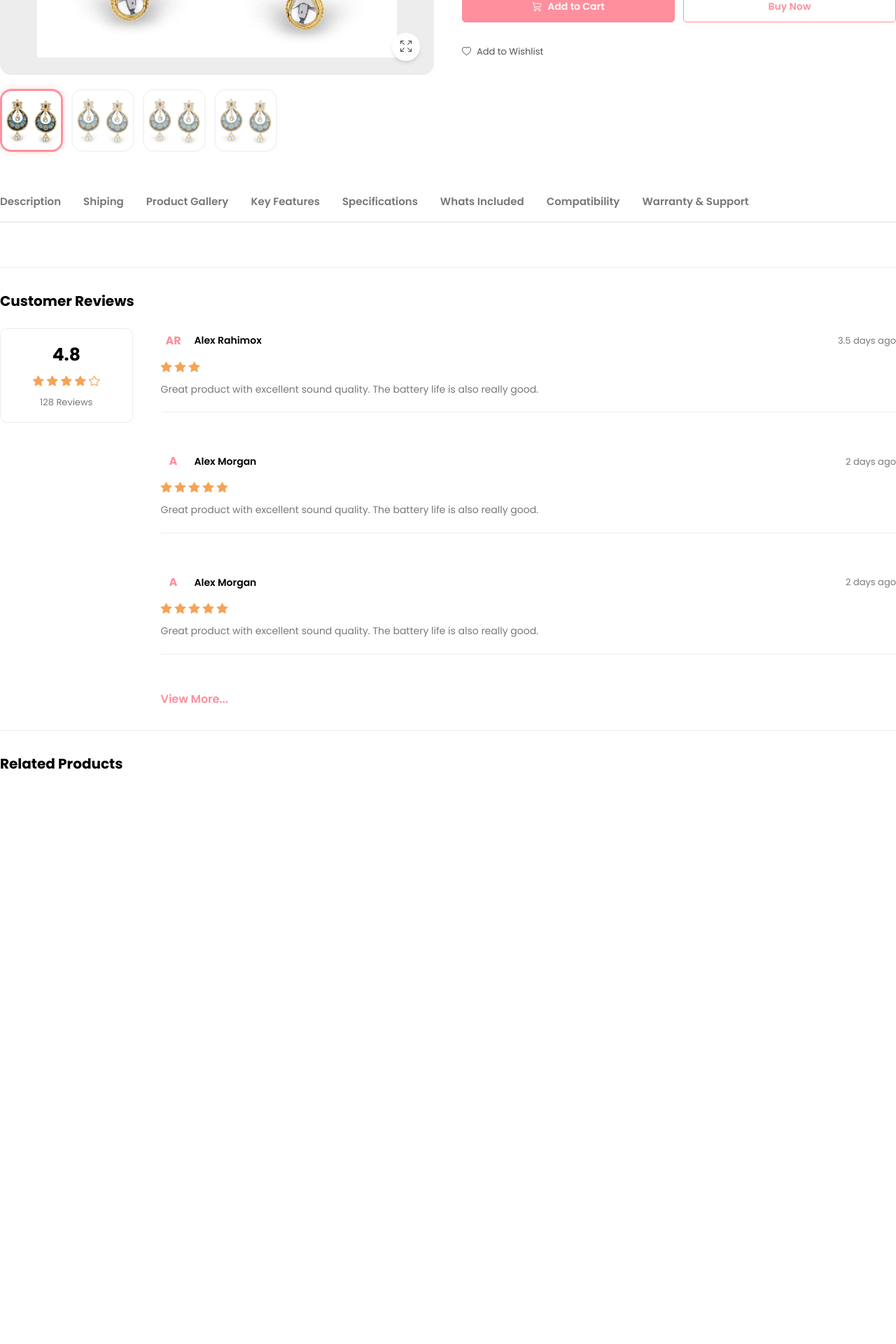
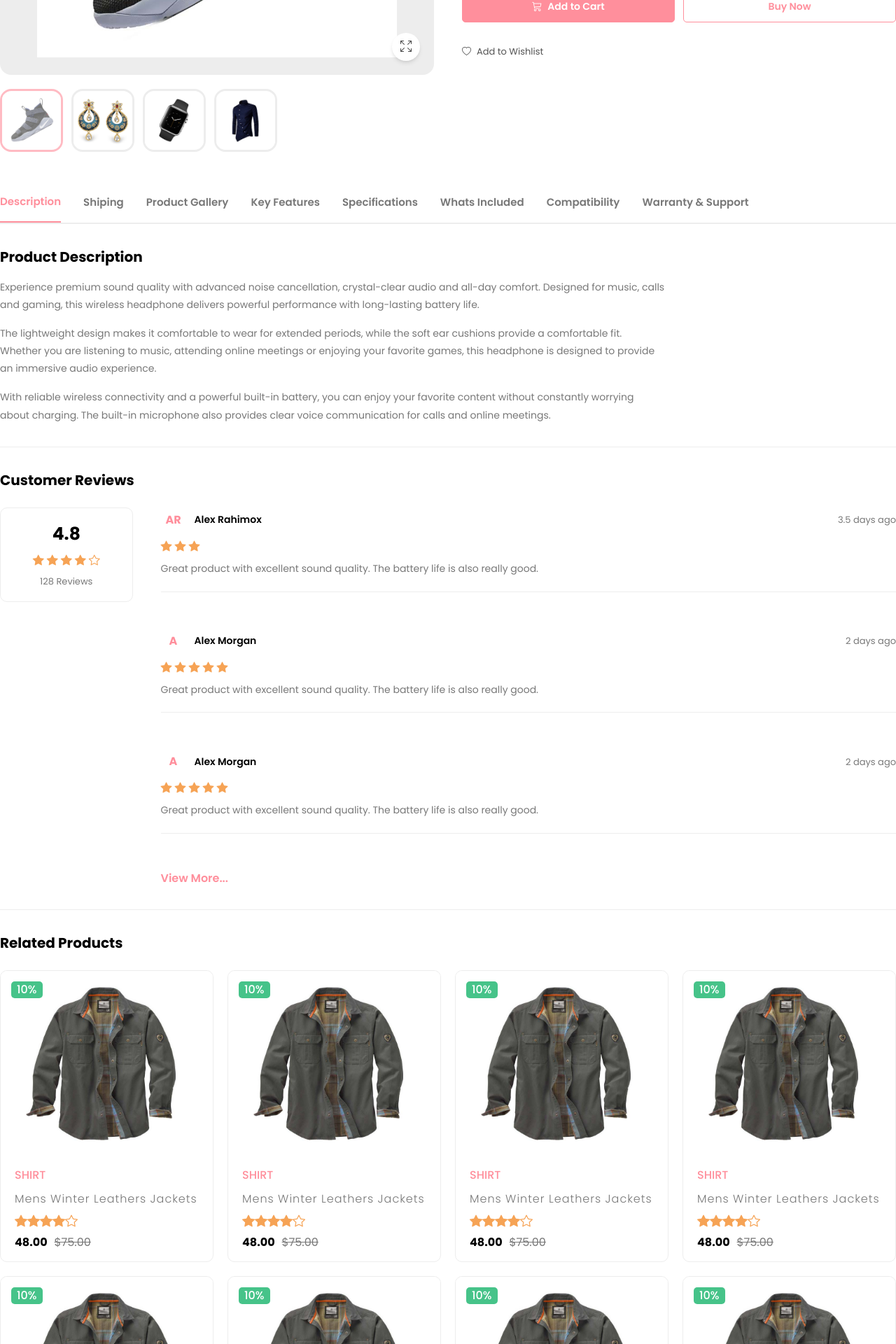
Before and after one commit to Hujects/E-commerce-Platform, a React (Vite) app in the folder e-mart/: page /product in a window 1280 px wide. Shown: the part 660-2580 px from the top of the page at 70% size. Before the commit the page ends 1810 px from the top, so only its background shows below. Built offline with nearby package versions, Linux system fonts and the light colour scheme.

Commit message:
Single product Page done without Resposive

```diff
--- a/e-mart/src/pages/Product/Product.jsx
+++ b/e-mart/src/pages/Product/Product.jsx
@@ -1,4 +1,4 @@
-import { useState } from "react";
+import { useState, useEffect } from "react";
 import Header from "../../components/header/Header";
 import Description from "./ProductDetails/Description";
 import Shiping from "./ProductDetails/ShipingAndReturn";
@@ -8,9 +8,15 @@ import Specifications from "./ProductDetails/Specifications";
 import WhatsIncluded from "./ProductDetails/WhatsIncluded";
 import Compatibility from "./ProductDetails/Compatibility";
 import WarrantyAndSupport from "./ProductDetails/WarrantyAndSupport";
+import MainProductCard from "../../components/UIKIT/MainProductCard";
+
+let imgs = ["sports-3.jpg", "/jewellery-1.jpg", "watch-2.jpg", "shirt-1.jpg"];
 
 export default function Product() {
-  let [productDetailMenu, setproductDetailMenu] = useState("description");
+  let [productDetailMenu, setproductDetailMenu] = useState("Description");
+  let [ProductQuantity, setProductQuantity] = useState(1);
+  let [imgPreview, setImgPreview] = useState(false);
+  let [CurrentPreview, setCurrentPreview] = useState(imgs[0]);
   let ProductDetailsMenus = [
     "Description",
     "Shiping",
@@ -21,9 +27,90 @@ export default function Product() {
     "Compatibility",
     "Warranty & Support",
   ];
+  useEffect(() => {
+    const handleEscape = (event) => {
+      if (event.key === "Escape") {
+        setImgPreview(false);
+      }
+      const CurrentPreviwimg = imgs.indexOf(CurrentPreview);
+
+      if (event.key === "ArrowLeft") {
+        if (CurrentPreviwimg > 0) {
+          setCurrentPreview(imgs[CurrentPreviwimg - 1]);
+        }
+      }
+      if (event.key === "ArrowRight") {
+        if (imgs.length - 1 > CurrentPreviwimg) {
+          setCurrentPreview(imgs[CurrentPreviwimg + 1]);
+        }
+      }
+    };
+
+    window.addEventListener("keydown", handleEscape);
+
+    return () => {
+      window.removeEventListener("keydown", handleEscape);
+    };
+  }, [CurrentPreview]);
   return (
     <section className="w-full flex flex-col items-center relative">
-      {/* <div className="z-10 absolute w-full h-screen bg-[var(--cultured)]"></div> */}
+      {imgPreview && (
+        <div
+          className="fixed inset-0 z-50 w-full h-screen bg-[rgba(0,0,0,0.85)] flex items-center justify-center"
+          onClick={() => setImgPreview(false)}
+        >
+          {/* Close Button */}
+          <button
+            onClick={() => setImgPreview(false)}
+            className="absolute top-5 right-5 w-[45px] h-[45px] flex items-center justify-center rounded-full bg-[var(--white)] text-[var(--onyx)] hover:text-[var(--primary)] hover:shadow-lg transition-all duration-[var(--transition-timing)] cursor-pointer z-10"
+          >
+            <i className="bi bi-x-lg"></i>
+          </button>
+          <div className="w-1/2 flex flex-col gap-5">
+            {/* Main Product Image */}
+            <div className="relative w-full h-[500px] flex items-center justify-center rounded-2xl overflow-hidden bg-[var(--cultured)]">
+              {/* Discount Badge */}
+              <span className="z-10 absolute top-5 left-5 z-20 px-3 py-1.5 rounded-[var(--border-radius-small)] bg-[var(--primary)] text-[var(--white)] text-[length:var(--fs-8)] font-[var(--weight-600)] tracking-wide">
+                -20%
+              </span>
+
+              {/* Product Image */}
+              <img
+                className="w-[90%] h-[90%] object-contain"
+                src={CurrentPreview}
+                alt="Anon Wireless Headphones"
+              />
+
+              {/* Expand Button */}
+              <button
+                onClick={() => {
+                  setImgPreview(true);
+                }}
+                className="absolute bottom-5 right-5 w-[40px] h-[40px] flex items-center justify-center rounded-full bg-[var(--white)] shadow-md text-[var(--onyx)] hover:text-[var(--primary)] hover:shadow-lg transition-all duration-[var(--transition-timing)] cursor-pointer"
+              >
+                <i className="bi bi-arrows-fullscreen"></i>
+              </button>
+            </div>
+
+            {/* Thumbnails */}
+            <div className="flex gap-3">
+              {imgs.map((img) => {
+                return (
+                  <img
+                    onClick={(e) => {
+                      e.stopPropagation();
+                      setCurrentPreview(img);
+                    }}
+                    className={`w-[90px] h-[90px] object-contain rounded-2xl ${CurrentPreview == img ? "border-[3px] border-[var(--primary)] opacity-60" : "border-3 border-[var(--cultured)] hover:opacity-100 hover:border-[var(--primary)] hover:shadow-[0_0_8px_rgba(255,143,156,0.3)] transition-all duration-[var(--transition-timing)] "} cursor-pointer`}
+                    src={img}
+                    alt="Product"
+                  />
+                );
+              })}
+            </div>
+          </div>
+        </div>
+      )}
       {/* Header */}
       <Header />
       <main className="w-full max-w-[var(--max-width)] py-5">
@@ -65,52 +152,42 @@ export default function Product() {
             {/* Main Product Image */}
             <div className="relative w-full h-[500px] flex items-center justify-center rounded-2xl overflow-hidden bg-[var(--cultured)]">
               {/* Discount Badge */}
-              <span className="absolute top-5 left-5 z-20 px-3 py-1.5 rounded-[var(--border-radius-small)] bg-[var(--primary)] text-[var(--white)] text-[length:var(--fs-8)] font-[var(--weight-600)] tracking-wide">
+              <span className="z-10 absolute top-5 left-5 z-20 px-3 py-1.5 rounded-[var(--border-radius-small)] bg-[var(--primary)] text-[var(--white)] text-[length:var(--fs-8)] font-[var(--weight-600)] tracking-wide">
                 -20%
               </span>
 
               {/* Product Image */}
               <img
                 className="w-[90%] h-[90%] object-contain"
-                src="/jewellery-1.jpg"
+                src={CurrentPreview}
                 alt="Anon Wireless Headphones"
               />
 
               {/* Expand Button */}
-              <button className="absolute bottom-5 right-5 w-[40px] h-[40px] flex items-center justify-center rounded-full bg-[var(--white)] shadow-md text-[var(--onyx)] hover:text-[var(--primary)] hover:shadow-lg transition-all duration-[var(--transition-timing)] cursor-pointer">
+              <button
+                onClick={() => {
+                  setImgPreview(true);
+                }}
+                className="absolute bottom-5 right-5 w-[40px] h-[40px] flex items-center justify-center rounded-full bg-[var(--white)] shadow-md text-[var(--onyx)] hover:text-[var(--primary)] hover:shadow-lg transition-all duration-[var(--transition-timing)] cursor-pointer"
+              >
                 <i className="bi bi-arrows-fullscreen"></i>
               </button>
             </div>
 
             {/* Thumbnails */}
             <div className="flex gap-3">
-              {/* Active Thumbnail */}
-              <img
-                className="w-[90px] h-[90px] object-contain rounded-2xl border-[3px] border-[var(--primary)] shadow-[0_0_10px_rgba(255,143,156,0.35)] cursor-pointer"
-                src="/jewellery-1.jpg"
-                alt="Product"
-              />
-
-              {/* Inactive Thumbnail */}
-              <img
-                className="w-[90px] h-[90px] object-contain rounded-2xl border-2 border-[var(--cultured)] opacity-60 hover:opacity-100 hover:border-[var(--primary)] hover:shadow-[0_0_8px_rgba(255,143,156,0.3)] transition-all duration-[var(--transition-timing)] cursor-pointer"
-                src="/jewellery-1.jpg"
-                alt="Product"
-              />
-
-              {/* Inactive Thumbnail */}
-              <img
-                className="w-[90px] h-[90px] object-contain rounded-2xl border-2 border-[var(--cultured)] opacity-60 hover:opacity-100 hover:border-[var(--primary)] hover:shadow-[0_0_8px_rgba(255,143,156,0.3)] transition-all duration-[var(--transition-timing)] cursor-pointer"
-                src="/jewellery-1.jpg"
-                alt="Product"
-              />
-
-              {/* Inactive Thumbnail */}
-              <img
-                className="w-[90px] h-[90px] object-contain rounded-2xl border-2 border-[var(--cultured)] opacity-60 hover:opacity-100 hover:border-[var(--primary)] hover:shadow-[0_0_8px_rgba(255,143,156,0.3)] transition-all duration-[var(--transition-timing)] cursor-pointer"
-                src="/jewellery-1.jpg"
-                alt="Product"
-              />
+              {imgs.map((img) => {
+                return (
+                  <img
+                    onClick={() => {
+                      setCurrentPreview(img);
+                    }}
+                    className={`w-[90px] h-[90px] object-contain rounded-2xl ${CurrentPreview == img ? "border-[3px] border-[var(--primary)] opacity-60" : "border-3 border-[var(--cultured)] hover:opacity-100 hover:border-[var(--primary)] hover:shadow-[0_0_8px_rgba(255,143,156,0.3)] transition-all duration-[var(--transition-timing)] "} cursor-pointer`}
+                    src={img}
+                    alt="Product"
+                  />
+                );
+              })}
             </div>
           </div>
 
@@ -198,17 +275,23 @@ export default function Product() {
               <div className="flex items-center border border-[var(--cultured)] rounded-[var(--border-radius-small)] overflow-hidden">
                 <button
                   type="button"
-                  className="w-[35px] h-[35px] flex items-center justify-center text-[var(--davys-gray)] hover:bg-[var(--cultured)] hover:text-[var(--primary)] transition-all duration-[var(--transition-timing)] cursor-pointer"
+                  onClick={() =>
+                    ProductQuantity > 1
+                      ? setProductQuantity(ProductQuantity - 1)
+                      : null
+                  }
+                  className={`w-[35px] h-[35px] flex items-center justify-center text-[var(--davys-gray)] hover:bg-[var(--cultured)] hover:text-[var(--primary)] transition-all duration-[var(--transition-timing)] ${ProductQuantity == 1 ? "cursor-not-allowed" : "cursor-pointer"}`}
                 >
                   <i className="bi bi-dash"></i>
                 </button>
 
                 <span className="w-[40px] h-[35px] flex items-center justify-center border-x border-[var(--cultured)] text-[length:var(--fs-7)] text-[var(--onyx)] font-[var(--weight-600)]">
-                  1
+                  {ProductQuantity}
                 </span>
 
                 <button
                   type="button"
+                  onClick={() => setProductQuantity(ProductQuantity + 1)}
                   className="w-[35px] h-[35px] flex items-center justify-center text-[var(--davys-gray)] hover:bg-[var(--cultured)] hover:text-[var(--primary)] transition-all duration-[var(--transition-timing)] cursor-pointer"
                 >
                   <i className="bi bi-plus"></i>
@@ -404,7 +487,27 @@ export default function Product() {
               Related Products
             </h2>
 
-            <div className="grid grid-cols-4 gap-5"></div>
+            <div className="grid grid-cols-4 gap-5">
+              <MainProductCard />
+              <MainProductCard />
+              <MainProductCard />
+              <MainProductCard />
+              <MainProductCard />
+              <MainProductCard />
+              <MainProductCard />
+              <MainProductCard />
+              <MainProductCard />
+              <MainProductCard />
+              <MainProductCard />
+              <MainProductCard />
+              <MainProductCard />
+              <MainProductCard />
+              <MainProductCard />
+              <MainProductCard />
+              <MainProductCard />
+              <MainProductCard />
+              <MainProductCard />
+            </div>
           </div>
         </div>
       </main>
```
